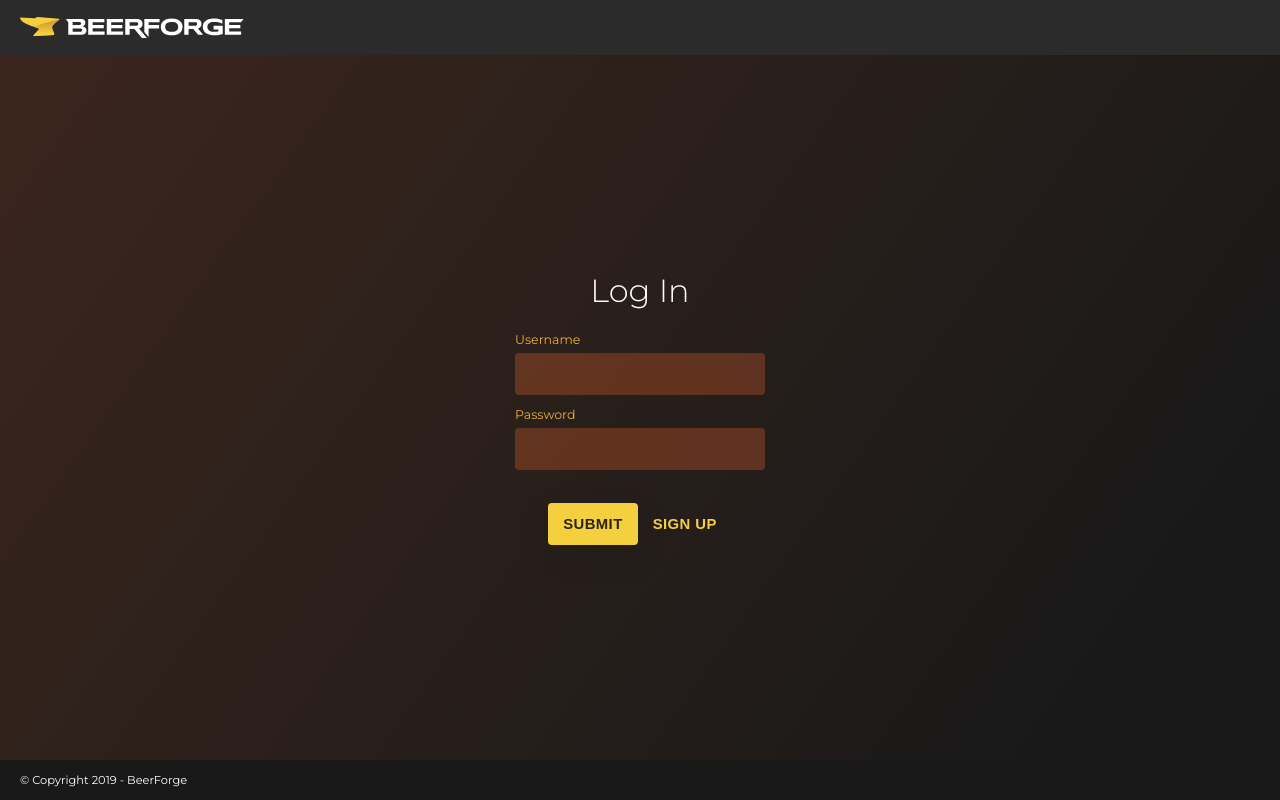
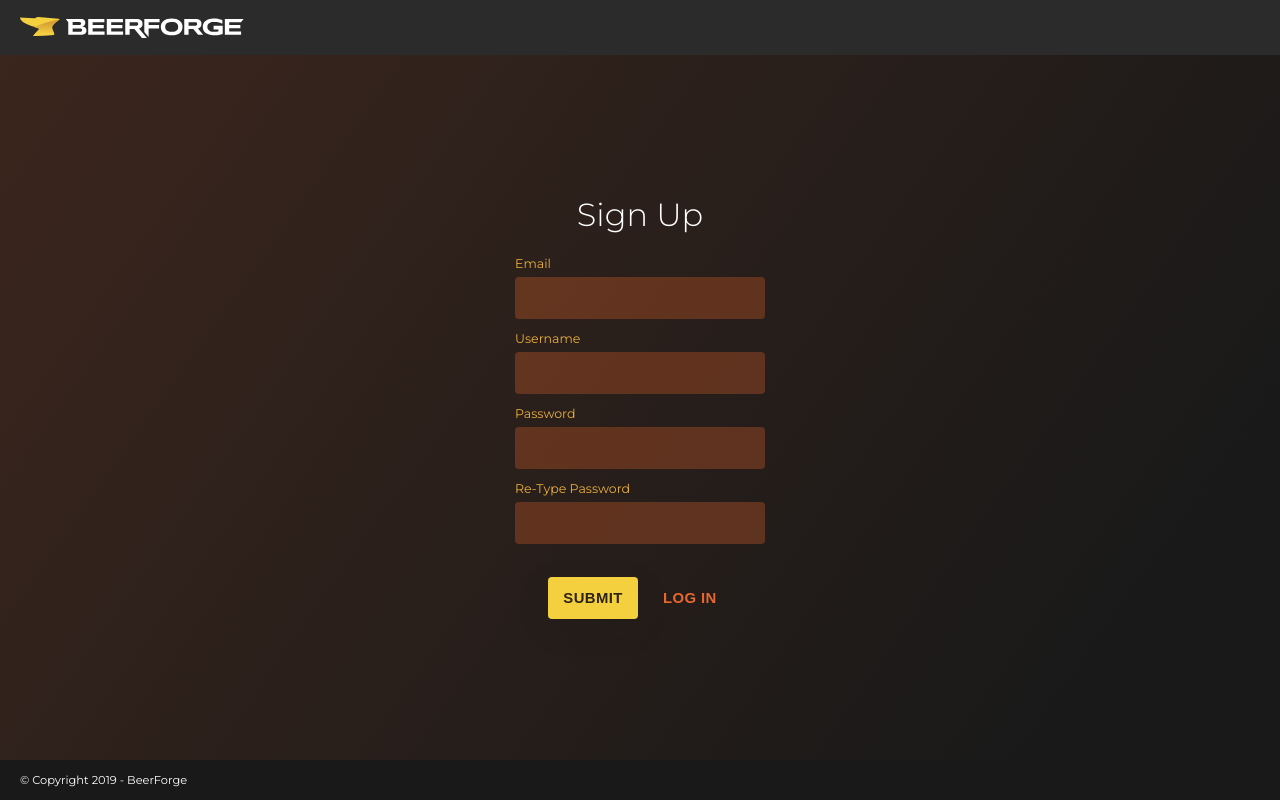
Before and after one commit to davereese/beerforge, a React (Create React App) app: page /login in a window 1280 px wide. Both pictures are taken after a click on the button "SIGN UP". Built offline with nearby package versions, Linux system fonts and the light colour scheme.

Commit message:
adding signup form and flip animation, completing login

```diff
--- a/package.json
+++ b/package.json
@@ -8,6 +8,7 @@
     "@types/react": "^16.8.12",
     "@types/react-dom": "^16.8.3",
     "@types/react-router-dom": "^4.3.1",
+    "axios": "^0.18.0",
     "node-sass": "^4.11.0",
     "react": "^16.8.6",
     "react-dom": "^16.8.6",
--- a/src/App.tsx
+++ b/src/App.tsx
@@ -7,20 +7,50 @@ import Fade from './components/Fade/Fade';
 import Dashboard from './views/Dashborad/Dashboard';
 import LoginSignup from './views/LoginSignup/LoginSignup';
 
-class App extends React.Component {
+// Check for logged in user
+// @ts-ignore-line
+const currentUser = JSON.parse(localStorage.getItem('currentUser'));
+
+class App extends React.Component<any, any> {
+  constructor(props: any) {
+    super(props);
+
+    this.state = {
+      currentUser: currentUser,
+    }
+  }
+
   render() {
+    const handleLogIn = (response: any) => {
+      this.setState({currentUser: response});
+      localStorage.setItem('currentUser', JSON.stringify(response));
+    }
+
+    const handleLogOut = () => {
+      this.setState({currentUser: null});
+      localStorage.removeItem('currentUser');
+    }
+
     return (
       <Fade>
-        <Header/>
+        <Header user={this.state.currentUser} onLogout={handleLogOut} />
         <main>
           <Switch>
             <Route path="/" exact component={Dashboard} />
-              <Route path="/dashboard" exact component={Dashboard} />
-              <Route path="/login" exact component={LoginSignup} />
+            <Route path="/dashboard" exact render={props => (
+              <Dashboard user={this.state.currentUser} />
+            )} />
+            <Route path="/login" exact render={props => (
+              <LoginSignup
+                onLoginSuccess={handleLogIn}
+                onSignupSuccess={handleLogIn}
+                history={props.history}
+              />
+            )} />
             {/* <Route component={NoMatch} /> */}
           </Switch>
         </main>
-        <Footer/>
+        <Footer />
       </Fade>
     );
   }
--- a/src/components/Header/Header.module.scss
+++ b/src/components/Header/Header.module.scss
@@ -24,4 +24,9 @@
       color: $link-hover;
     }
   }
+
+  &__user {
+    width: 35px;
+    height: 35px;
+  }
 }
--- a/src/styles/_forms.scss
+++ b/src/styles/_forms.scss
@@ -2,7 +2,13 @@
 @import './utilities';
 
 label {
+  position: relative;
   font-size: px-to-rem(11px);
+  transition: color 0.3s;
+}
+
+.error {
+  color: $error-color;
 }
 
 input[type="text"],
@@ -20,6 +26,10 @@ input[type="email"] {
   outline: none;
   font-size: px-to-rem(14px);
 
+  &.error {
+    border: 1px solid $error-color;
+  }
+
   &.dark {
     background-color: rgba($input-bg-dark, 0.3);
     color: $text-light;
--- a/src/styles/_variables.scss
+++ b/src/styles/_variables.scss
@@ -29,6 +29,7 @@ $brew-bg-2: $embers;
 $text-light: $white;
 $text-dark: $tar;
 $label-color: $gold;
+$error-color: $coral;
 
 $link: $coral;
 $link-hover: $canary;
--- a/src/views/LoginSignup/LoginSignup.module.scss
+++ b/src/views/LoginSignup/LoginSignup.module.scss
@@ -20,5 +20,124 @@
     display: flex;
     justify-content: center;
     margin-top: 23px;
+
+    input {
+      margin-right: 10px;
+    }
+  }
+
+  .container {
+    position: relative;
+    perspective: 400px;
+    width: 300px;
+    height: 475px;
+  }
+
+  .signUp,
+  .logIn {
+    position: absolute;
+    top: 0;
+    left: 0;
+    padding: 25px;
+    transform-style: preserve-3d;
+    background-image: linear-gradient(125.4deg, transparent 30%, rgba($coral, 0.5) 50%, transparent 70%);
+    background-size: 275%;
+    background-repeat: no-repeat;
+    background-position-x: 300px;
+  }
+
+  .logIn {
+    top: 80px;
+  }
+
+  .signUp {
+    opacity: 0;
+    transform: rotateY(-180deg);
+    pointer-events: none;
+  }
+
+  .front {
+    .logIn {
+      animation: flipFront 1.4s, flashFront 1.4s;
+      animation-fill-mode: forwards;
+      display: block;
+      pointer-events: auto;
+    }
+
+    .signUp {
+      animation: flipBack 1.4s, flashBack 1.4s;
+      animation-fill-mode: forwards;
+      pointer-events: none;
+    }
+  }
+
+  .back {
+    .signUp {
+      animation: flipFront 1.4s, flashFront 1.4s;
+      animation-fill-mode: forwards;
+      display: block;
+      pointer-events: auto;
+    }
+
+    .logIn {
+      animation: flipBack 1.4s, flashBack 1.4s;
+      animation-fill-mode: forwards;
+      pointer-events: none;
+    }
   }
 }
+
+@keyframes flipFront {
+  0% {
+    transform: rotateY(180deg);
+    opacity: 0;
+  }
+  29% {
+    opacity: 0;
+  }
+  29.5% {
+    opacity: 1;
+  }
+  100% {
+    opacity: 1;
+    transform: rotateY(0deg);
+  }
+}
+
+@keyframes flipBack {
+  0% {
+    transform: rotateY(0deg);
+    opacity: 1;
+  }
+  29% {
+    opacity: 1;
+  }
+  29.5% {
+    opacity: 0;
+  }
+  100% {
+    opacity: 0;
+    transform: rotateY(-180deg);
+  }
+}
+
+@keyframes flashBack {
+  0% {
+    background-position-x: 300px;
+  }
+  100% {
+    background-position-x: -1800px;
+  }
+}
+
+@keyframes flashFront {
+  0% {
+    background-position-x: -2200px;
+  }
+  20% {
+    background-position-x: -2200px;
+  }
+  100% {
+    background-position-x: 500px;
+  }
+}
--- a/src/views/LoginSignup/LoginSignup.tsx
+++ b/src/views/LoginSignup/LoginSignup.tsx
@@ -1,4 +1,5 @@
-import React, { ChangeEvent, FormEvent } from 'react';
+import React from 'react';
+import axios from 'axios';
 
 import styles from './LoginSignup.module.scss';
 
@@ -8,6 +9,12 @@ class LoginSignup extends React.Component<any, any> {
     this.state = {
       username: '',
       password: '',
+      password1: '',
+      password2: '',
+      email: '',
+      newUsername: '',
+      flip: '',
+      error: '',
     }
   }
 
@@ -15,30 +22,80 @@ class LoginSignup extends React.Component<any, any> {
     document.title = "BeerForge | Log In";
   }
 
+  async logInOrSignUpUser(url: string, body: Object) {
+    try {
+      const response = await axios.post(url, body);
+      this.props.onLoginSuccess(response.data);
+      this.props.history.push('/dashboard');
+    } catch (error) {
+      this.setState({error: error.response.status});
+    }
+  }
+
   render() {
     const handleChange = (e: any): void => {
-      console.log(e.target);
       const type = e.target.name;
-      this.setState({[type]: e.target.value});
+      this.setState({[type]: e.target.value}, () => {
+        // Password matching validation for sign up
+        if (
+          (type === 'password1' || type === 'password2') &&
+          this.state.password2 !== '' &&
+          this.state.password1 !== this.state.password2
+        ) {
+          this.setState({error: 'noMatch'});
+        } else {
+          this.setState({error: null});
+        }
+      });
     }
 
-    const handleSubmit = (e: any): void => {
+    const handleLogIn = (e: any): void => {
       e.preventDefault();
+      this.logInOrSignUpUser('http://localhost:4000/api/login', {
+        username: this.state.username,
+        password: this.state.password
+      });
+    }
+
+    const handleSignUp = (e: any): void => {
+      e.preventDefault();
+      this.logInOrSignUpUser('http://localhost:4000/api/users', {
+        username: this.state.newUsername,
+        password: this.state.password1,
+        email: this.state.email,
+      });
     }
 
     return (
       <section className={styles.loginSignup}>
-        <div className={styles.signin}>
+        <div className={`${styles.container} ${this.state.flip}`}>
+          <div className={styles.logIn}>
             <h1 className={styles.loginSignup__header}>Log In</h1>
-          <form onSubmit={handleSubmit}>
+            {
+              this.state.error === 404 ?
+                <p className={`error center-text`}>
+                  No user with that name found. Please try again.
+                </p>
+                : null
+            }
+            {
+              this.state.error === 401 ?
+                <p className={`error center-text`}>
+                  Incorrect password. Please try again.
+                </p>
+                : null
+            }
+            <form onSubmit={handleLogIn}>
               <label className={styles.loginSignup__label}>
                 Username<br />
                 <input
                   type="text"
                   name="username"
-                className="dark"
+                  className={`dark ${this.state.error === 404 ? 'error' : ''}`}
                   value={this.state.username}
                   onChange={handleChange}
+                  required
+                  autoComplete="off"
                 />
               </label><br />
               <label className={styles.loginSignup__label}>
@@ -46,9 +103,10 @@ class LoginSignup extends React.Component<any, any> {
                 <input
                   type="password"
                   name="password"
-                className="dark"
+                  className={`dark ${this.state.error === 401 ? 'error' : ''}`}
                   value={this.state.password}
                   onChange={handleChange}
+                  required
                 />
               </label>
               <div className={styles.loginSignup__buttons}>
@@ -60,11 +118,91 @@ class LoginSignup extends React.Component<any, any> {
                 <button
                   type="button"
                   className="button button--no-button"
+                  onClick={() => {this.setState({flip: styles.back})}}
                 >
                 Sign Up
                 </button>
               </div>
             </form>
+          </div>
+
+          <div className={styles.signUp}>
+            <h1 className={styles.loginSignup__header}>Sign Up</h1>
+            {
+              this.state.error === 500 ?
+                <p className={`error center-text`}>
+                  That username already exists. Please try something different.
+                </p>
+                : null
+            }
+            <form onSubmit={handleSignUp}>
+              <label className={styles.loginSignup__label}>
+                Email<br />
+                <input
+                  type="email"
+                  name="email"
+                  className="dark"
+                  required
+                  autoComplete="off"
+                  value={this.state.email}
+                  onChange={handleChange}
+                />
+              </label><br />
+              <label className={styles.loginSignup__label}>
+                Username<br />
+                <input
+                  type="text"
+                  name="newUsername"
+                  className={`dark ${this.state.error === 500 ? 'error' : ''}`}
+                  required
+                  autoComplete="off"
+                  value={this.state.newUsername}
+                  onChange={handleChange}
+                />
+              </label><br />
+              <label className={styles.loginSignup__label}>
+                Password<br />
+                <input
+                  type="password"
+                  name="password1"
+                  required
+                  value={this.state.password1}
+                  onChange={handleChange}
+                  className={`dark ${this.state.error === 'noMatch' ? 'error' : ''}`}
+                />
+              </label><br />
+              <label className={styles.loginSignup__label}>
+                Re-Type Password<br />
+                <input
+                  type="password"
+                  name="password2"
+                  required
+                  value={this.state.password2}
+                  onChange={handleChange}
+                  className={`dark ${this.state.error === 'noMatch' ? 'error' : ''}`}
+                />
+              </label><br />
+              {
+                this.state.error === 'noMatch' ?
+                  <p className="error">Passwords don't match.</p>
+                  : null
+              }
+              <div className={styles.loginSignup__buttons}>
+                <input
+                  type="submit"
+                  value="Submit"
+                  className="button button--yellow"
+                />
+                <button
+                  type="button"
+                  className="button button--no-button"
+                  onClick={() => {this.setState({flip: styles.front})}}
+                >
+                Log In
+                </button>
+              </div>
+            </form>
+          </div>
         </div>
       </section>
     );
```
Also changed, not shown: src/components/Header/Header.tsx (+16 -7 lines), src/views/Dashborad/Dashboard.tsx (+6 -2 lines), 1 other file (tests, documents, lock files or other folders). Lines whose indentation alone changed are shown as unchanged.
